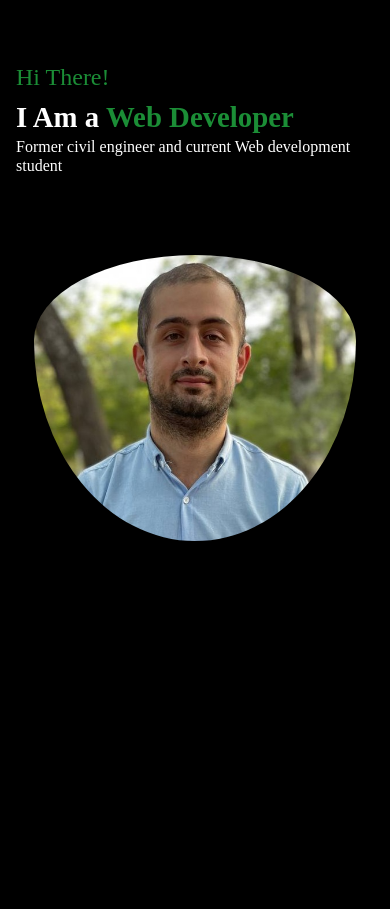
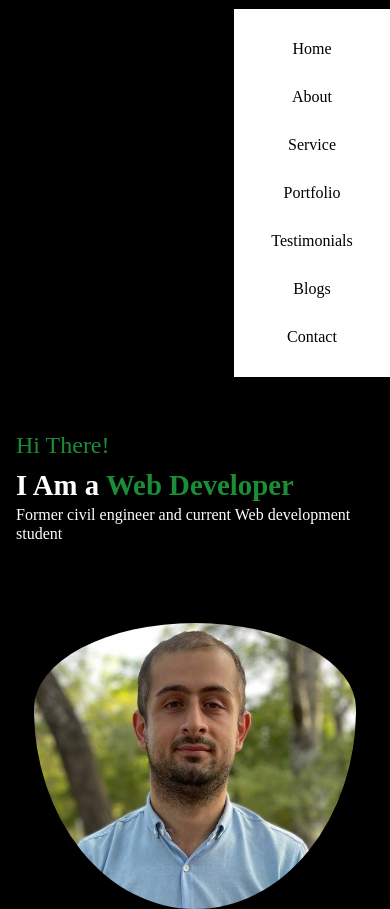
Before and after one commit to Tvaliashvili/Portfolio, a plain HTML site: page index.html in a window 390 px wide. Shown: the part 47-956 px from the top of the page. Before the commit the page ends 844 px from the top, so only its background shows below. Drawn offline with Linux system fonts and the light colour scheme.

Commit message:
Created collapsible div for phones

```diff
--- a/index.html
+++ b/index.html
@@ -24,10 +24,23 @@
         <img class="sandwich-img" src="./Icons/Sandwich.svg" alt="" />
       </div>
     </div>
+    <div class="collapsible-container">
+      <div class="collapsible">
+        <a href="#" class="list">Home</a>
+        <a href="#" class="list">About</a>
+        <a href="#" class="list">Service</a>
+        <a href="#" class="list">Portfolio</a>
+        <a href="#" class="list">Testimonials</a>
+        <a href="#" class="list">Blogs</a>
+        <a href="#" class="list">Contact</a>
+      </div>
+    </div>
     <div class="welcome-box">
       <div class="welcome-text">
         <p id="greeting">Hi There!</p>
-        <h1 id="pc-vers-role">I Am a <span class="role">Web Developer</span></h1>
+        <h1 id="pc-vers-role">
+          I Am a <span class="role">Web Developer</span>
+        </h1>
         <p class="introduction-text">
           Former civil engineer and current Web development student
         </p>
--- a/styles.css
+++ b/styles.css
@@ -45,6 +45,30 @@ body {
 
 .list-container {
   display: none;
+}
+
+.collapsible-container {
+  display: flex;
+  min-width: 100%;
+  height: 23rem;
+}
+
+.collapsible {
+  display: flex;
+  flex-direction: column;
+  justify-content: center;
+  align-items: center;
+  gap: 2rem;
+  background-color: white;
+  position: absolute;
+  right: 0;
+  height: 23rem;
+  width: 40%;
+}
+
+.list {
+  text-decoration: none;
+  color: black;
 }
 
 @media screen and (min-width: 768px) {
```
